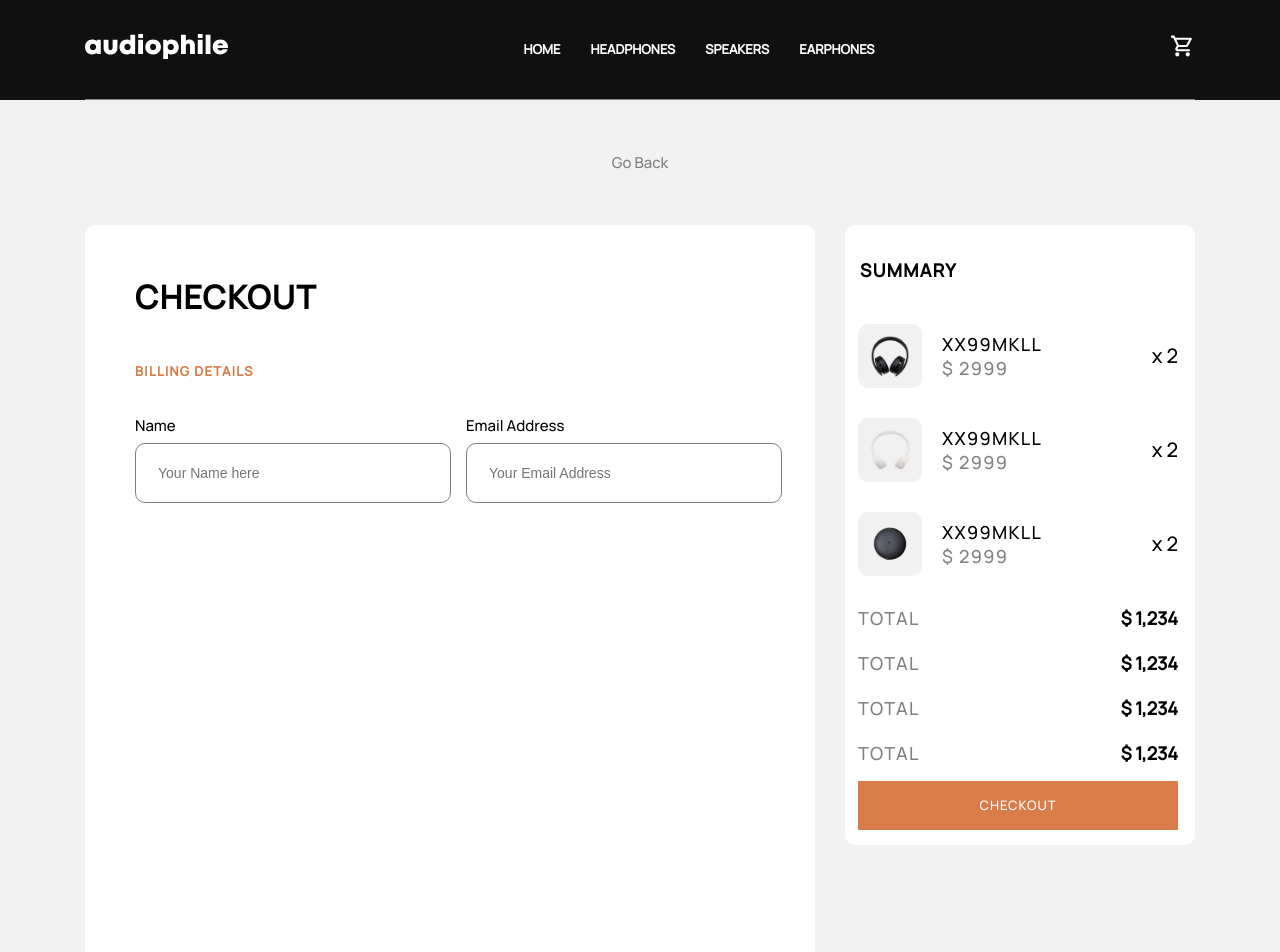
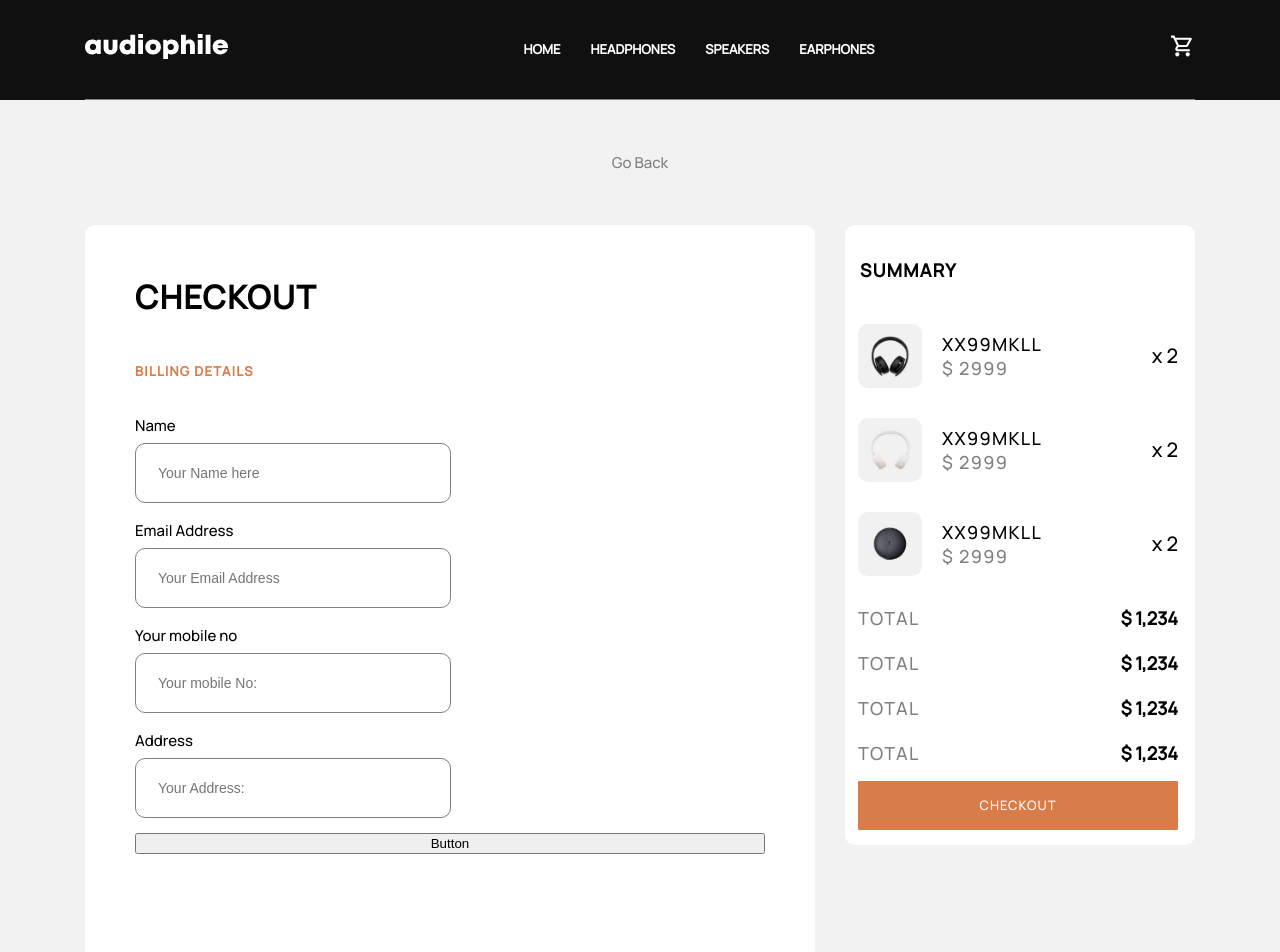
Before and after one commit to sandeeep0098/Audiophile_MERN_Stack_New, a Next.js app: page /Checkout in a window 1280 px wide. Shown: the top 952 px of the page. Built offline with nearby package versions, Linux system fonts and the light colour scheme.

Commit message:
basic form validation

```diff
--- a/src/app/Checkout/Checkout.scss
+++ b/src/app/Checkout/Checkout.scss
@@ -1,86 +1,77 @@
-.checkout{
+.checkout {
   background-color: var(--colorGreyMedium);
 
-
-.back-link{
+  .back-link {
     text-align: center;
     padding: 5rem;
-.link{
+    .link {
       text-decoration: none;
       color: gray;
-    &:hover{
+      &:hover {
         text-decoration: underline;
       }
     }
   }
-    .wrapper{
+  .wrapper {
     display: flex;
-            margin: 0 auto ;
+    margin: 0 auto;
     justify-content: space-between;
     padding-bottom: 10rem;
     max-width: 111rem;
 
-
-                .main-form{
+    .main-form {
       background-color: var(--colorWhite);
       width: 73rem;
       height: 120rem;
       border-radius: 1rem;
-      h2{
+      h2 {
         font-weight: bold;
         font-size: 3.2rem;
 
-        margin: 5rem 5rem 4rem ;
-
+        margin: 5rem 5rem 4rem;
       }
 
-    .main-form-wrapper{
+      .main-form-wrapper {
         max-width: 63rem;
         // background-color: aqua;
         height: 100rem;
         margin: auto;
 
-        .input_billing_details{
-            h6{
+        .input_billing_details {
+          h6 {
             color: var(--primaryColor);
             font-weight: bold;
-font-size: 1.3rem;            }
+            font-size: 1.3rem;
+          }
 
-
-.wrapper{
+          .wrapper-input {
+            display: flex;
             gap: 1.5rem;
-    .fieldinput{
+            flex-direction: column;
+            .fieldinput {
               display: flex;
               flex-direction: column;
               gap: 0.5rem;
-        .field-input{
+              .field-input {
                 width: 31rem;
                 height: 5.6rem;
                 border-radius: 1rem;
                 border: 1px solid Grey;
                 transition: border-color 0.3s;
                 outline: none;
-           &:focus, &:hover{
+                &:focus,
+                &:hover {
                   border-color: var(--primaryColor);
                 }
-           &::placeholder{
+                &::placeholder {
                   font-size: 1.4rem;
                   padding-left: 2rem;
                 }
-
-        }
-
-
               }
             }
           }
-
-
-
-
         }
       }
-
     }
-
   }
+}
--- a/src/app/Checkout/page.tsx
+++ b/src/app/Checkout/page.tsx
@@ -4,10 +4,60 @@ import './Checkout.scss';
 import Sumarry from '@/components/cart/Sumarry';
 import Link from 'next/link';
 
+import { useRef, useState } from 'react';
+
 const Checkout = () => {
   // const router = useRouter();
+  const nameInputRef = useRef();
+  const emailInputRef = useRef();
+  const mobileInputRef = useRef();
+  const addressInputRef = useRef();
+
+  const [formInputIsValid, setFormInputIsValid] = useState({
+    name: true,
+    // email: true,
+    // phone: true,
+    // address: true,
+  });
+
+  const isEmpty = (value) => value.trim().length === '';
+
   const handleGoBack = () => {
     window.history.back();
+  };
+  const formSubmitHandler = (event: any) => {
+    event.preventDefault();
+
+    const enteredName = nameInputRef.current.value;
+    const enteredEmail = emailInputRef.current.value;
+    const enteredMobile = mobileInputRef.current.value;
+    const enteredAddress = addressInputRef.current.value;
+
+    const enteredNameIsValid = isEmpty(enteredName);
+    // const enteredEmailIsValid = !isEmpty(enteredEmail);
+    // const enteredAddressIsValid = !isEmpty(enteredAddress);
+    // const enteredPhoneIsValid = !isEmpty(enteredMobile);
+
+    setFormInputIsValid({
+      name: enteredNameIsValid,
+      // email: enteredEmailIsValid,
+      // address: enteredAddressIsValid,
+      // phone: enteredPhoneIsValid,
+    });
+
+    const formIsValid = enteredNameIsValid;
+
+    if (!formIsValid) {
+      console.log('Invalid form input:', formInputIsValid);
+      return;
+    }
+
+    console.log(
+      enteredNameIsValid,
+      enteredEmailIsValid,
+      enteredAddressIsValid,
+      enteredPhoneIsValid
+    );
   };
 
   return (
@@ -20,12 +70,12 @@ const Checkout = () => {
         </div>
 
         <div className="wrapper">
-          <form action="" className="main-form">
+          <form onSubmit={formSubmitHandler} className="main-form">
             <h2>Checkout</h2>
             <div className="main-form-wrapper">
               <div className="input_billing_details">
                 <h6>Billing details</h6>
-                <div className="wrapper">
+                <div className="wrapper-input">
                   <div className="fieldinput">
                     <label htmlFor="name" className="name-label">
                       Name
@@ -34,19 +84,55 @@ const Checkout = () => {
                       type="text"
                       placeholder="Your Name here"
                       className="field-input"
+                      id="name"
+                      ref={nameInputRef}
                     />
+                    {!formInputIsValid.name && (
+                      <p>Ye vedya form input thik se daal</p>
+                    )}
                   </div>
-
                   <div className="fieldinput">
-                    <label htmlFor="name" className="name-label">
+                    <label htmlFor="email" className="name-label">
                       Email Address
                     </label>
                     <input
                       type="text"
                       placeholder="Your Email Address"
                       className="field-input"
+                      id="email"
+                      ref={emailInputRef}
                     />
                   </div>
+                  <div className="fieldinput">
+                    <label htmlFor="phone-no" className="name-label">
+                      Your mobile no
+                    </label>
+                    <input
+                      type="text"
+                      placeholder="Your mobile No:"
+                      className="field-input"
+                      id="phone-no"
+                      ref={mobileInputRef}
+                    />
+                  </div>
+                  <div className="fieldinput">
+                    <label htmlFor="city" className="name-label">
+                      Address
+                    </label>
+                    <input
+                      type="text"
+                      placeholder="Your Address:"
+                      className="field-input"
+                      id="city"
+                      ref={addressInputRef}
+                    />
+                  </div>
+                  {/* <ProductLinkPrimaryButton
+                    path=""
+                    type="primary"
+                    name="Submit"
+                  /> */}
+                  <button>Button</button>
                 </div>
               </div>
               <div className="input_shipping_info"></div>
--- a/src/components/layout/Header.tsx
+++ b/src/components/layout/Header.tsx
@@ -7,7 +7,6 @@ import ProductLinkPrimaryButton from '../UI/productLinkPrimaryButton';
 const Header = () => {
   return (
     <div className="header">
-      <Link href="/headphones/xx99-mark-two-headphones">hello world</Link>
       <div className="left">
         <div className="left-container">
           <h2>new product</h2>
@@ -18,7 +17,7 @@ const Header = () => {
             made for the passionate music enthusiast.
           </p>
           <ProductLinkPrimaryButton
-            path="/"
+            path="/headphones/xx99-mark-two-headphones"
             type="primary"
             className="button"
           />
```
Also changed, not shown: src/components/layout/CategoriesSection.tsx (+17 -2 lines), src/components/layout/ProductSection.tsx (+6 -3 lines), src/components/product/ProductList.tsx (+69 -1 lines). Lines whose indentation alone changed are shown as unchanged.
